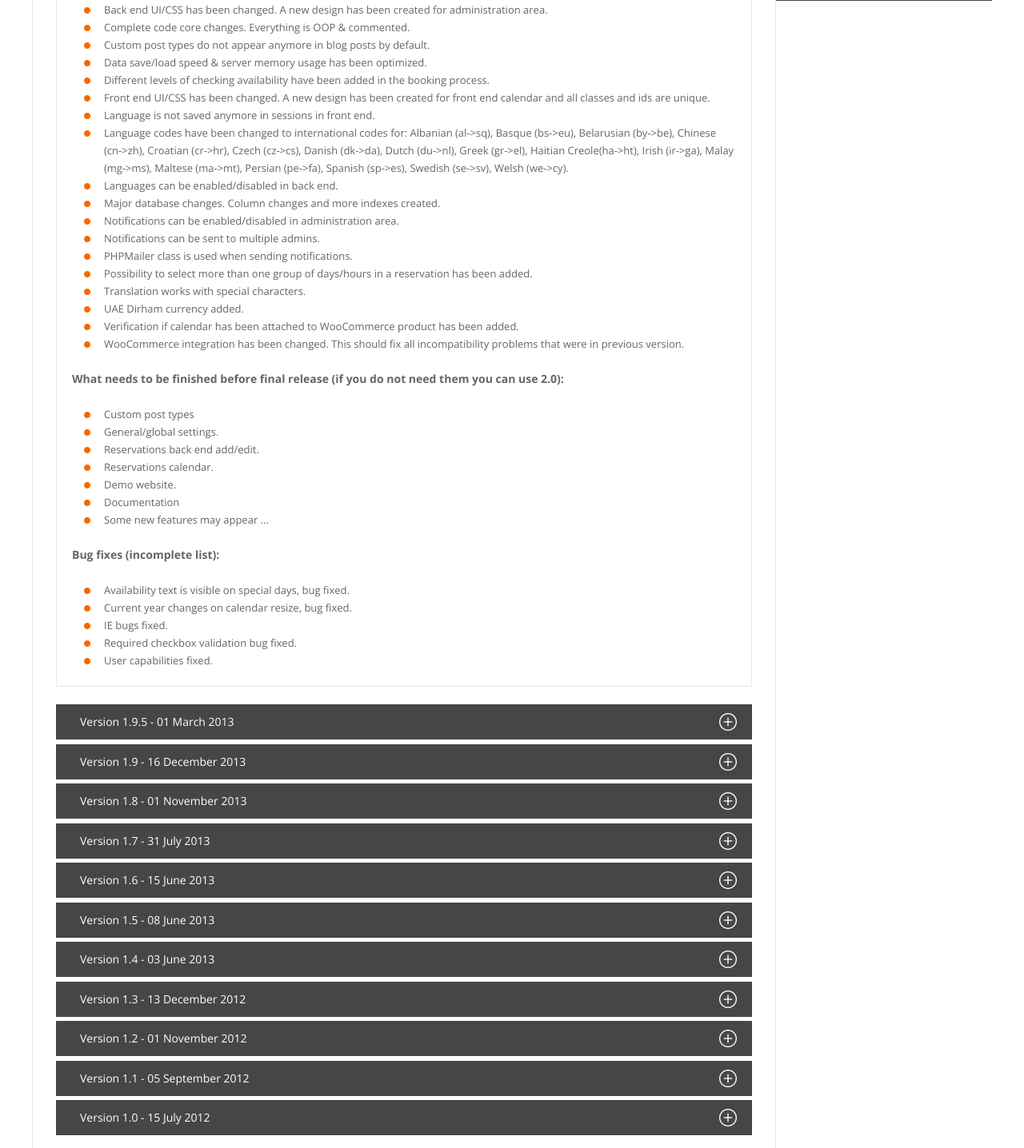
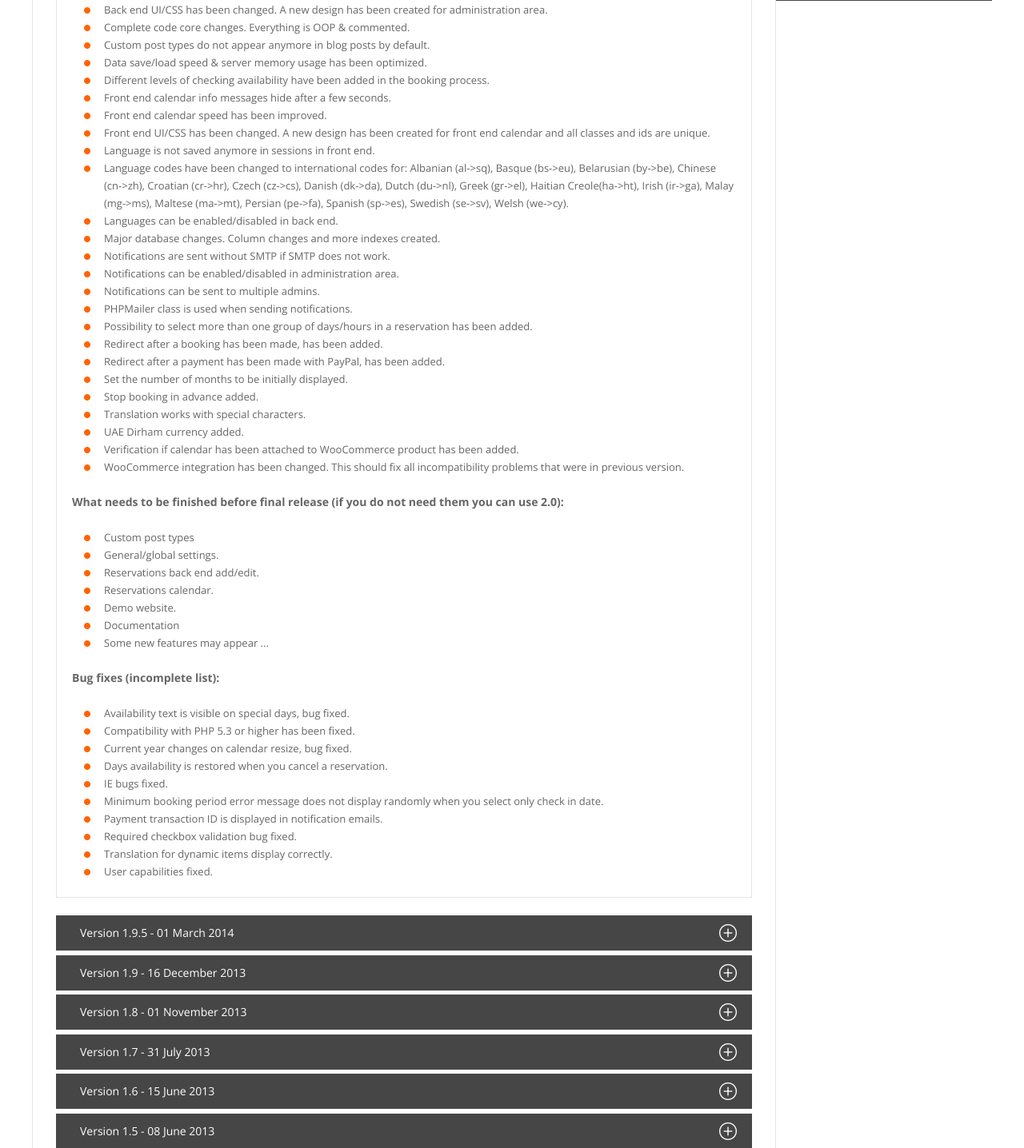
Before and after one commit to GeGeek/envato-help, a PHP site: page /booking-system-wordpress-plugin/index.php?page=1 in a window 1280 px wide. Shown: the part 593-2029 px from the top of the page at 80% size. Run offline with PHP 8.4, Linux system fonts and the light colour scheme; some libraries are stand-ins or nearby versions.

Commit message:
v1.0 - b1.4

```diff
--- a/booking-system-wordpress-plugin/page-changelog.php
+++ b/booking-system-wordpress-plugin/page-changelog.php
@@ -26,15 +26,22 @@
                                 <li>Custom post types do not appear anymore in blog posts by default.</li>
                                 <li>Data save/load speed & server memory usage has been optimized.</li>
                                 <li>Different levels of checking availability have been added in the booking process.</li>
+                                <li>Front end calendar info messages hide after a few seconds.</li>
+                                <li>Front end calendar speed has been improved.</li>
                                 <li>Front end UI/CSS has been changed. A new design has been created for front end calendar and all classes and ids are unique.</li>
                                 <li>Language is not saved anymore in sessions in front end.</li>
                                 <li>Language codes have been changed to international codes for: Albanian (al->sq), Basque (bs->eu), Belarusian (by->be), Chinese (cn->zh), Croatian (cr->hr), Czech (cz->cs), Danish (dk->da), Dutch (du->nl), Greek (gr->el), Haitian Creole(ha->ht), Irish (ir->ga), Malay (mg->ms), Maltese (ma->mt), Persian (pe->fa), Spanish (sp->es), Swedish (se->sv), Welsh (we->cy).</li>
                                 <li>Languages can be enabled/disabled in back end.</li>
                                 <li>Major database changes. Column changes and more indexes created.</li>
+                                <li>Notifications are sent without SMTP if SMTP does not work.</li>
                                 <li>Notifications can be enabled/disabled in administration area.</li>
                                 <li>Notifications can be sent to multiple admins.</li>
                                 <li>PHPMailer class is used when sending notifications.</li>
                                 <li>Possibility to select more than one group of days/hours in a reservation has been added.</li>
+                                <li>Redirect after a booking has been made, has been added.</li>
+                                <li>Redirect after a payment has been made with PayPal, has been added.</li>
+                                <li>Set the number of months to be initially displayed.</li>
+                                <li>Stop booking in advance added.</li>
                                 <li>Translation works with special characters.</li>
                                 <li>UAE Dirham currency added.</li>
                                 <li>Verification if calendar has been attached to WooCommerce product has been added.</li>
@@ -55,16 +62,21 @@
                             <h6>Bug fixes (incomplete list):</h6>
                             <ul>
                                 <li>Availability text is visible on special days, bug fixed.</li>
+                                <li>Compatibility with PHP 5.3 or higher has been fixed.</li>
                                 <li>Current year changes on calendar resize, bug fixed.</li>
+                                <li>Days availability is restored when you cancel a reservation.</li>
                                 <li>IE bugs fixed.</li>
+                                <li>Minimum booking period error message does not display randomly when you select only check in date.</li>
+                                <li>Payment transaction ID is displayed in notification emails.</li>
                                 <li>Required checkbox validation bug fixed.</li>
+                                <li>Translation for dynamic items display correctly.</li>
                                 <li>User capabilities fixed.</li>
                             </ul>
                         </div>
                     </div>
 
                     <div class="toggle-wrapper hidden">
-                        <a class="toggle" href="javascript:void(0)">Version 1.9.5 - 01 March 2013 <span class="icon"></span></a>
+                        <a class="toggle" href="javascript:void(0)">Version 1.9.5 - 01 March 2014 <span class="icon"></span></a>
                         <div class="toggle-content">
                             <h6>New features:</h6>
                             <ul>
```
